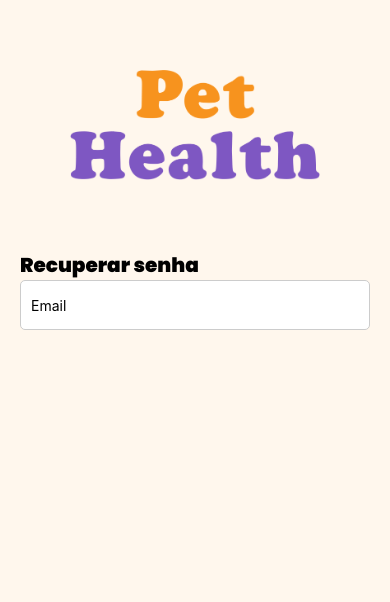
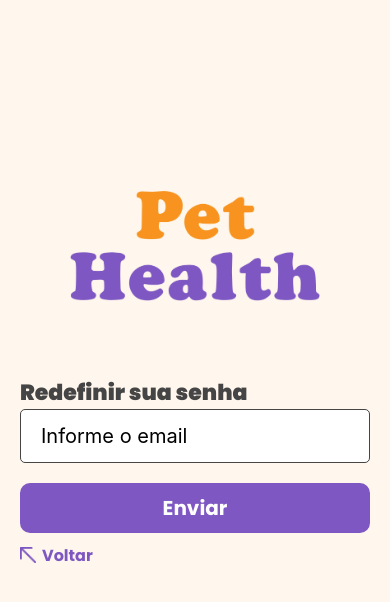
Before and after one commit to PetHealthPAM/pethealth, a React Native app: screen /Recuperarsenha in a window 390 px wide. Shown: the top 602 px of the page. Built offline with nearby package versions, Linux system fonts and the light colour scheme.

Commit message:
adição de tela recuperar senha funcionando faltando apenas utilizar toast para deixar mais bonito

```diff
--- a/src/app/screens/authentication/recuperarsenha/Recuperarsenha.js
+++ b/src/app/screens/authentication/recuperarsenha/Recuperarsenha.js
@@ -1,38 +1,78 @@
-import { Image, SafeAreaView, StyleSheet, Text, View } from 'react-native'
-import React from 'react'
+import { Image, Pressable, StyleSheet, Text, TextInput, View } from "react-native";
+import { useState } from "react";
+import { sendPasswordResetEmail } from "firebase/auth";
+import { auth } from "../../../config/firebaseConfig";
+import { useNavigation } from "@react-navigation/native";
+import { TouchableOpacity } from "react-native-gesture-handler";
 import Fonts from "../../../utils/Fonts";
-import { TextInput } from 'react-native-gesture-handler'
 
-export default function Recuperarsenha() {
+export default function ReplacePass({ navigation }) {
+    const [userMail, setUserMail] = useState('');
+    const router = useNavigation();
+
+
+    function replacePass() {
+        if (userMail !== '') {
+            sendPasswordResetEmail(auth, userMail)
+                .then(() => {
+                    alert("Foi enviado um email para: " + userMail + ". Verifique a sua caixa de email.");
+                    navigation.navigate('Login');
+                })
+                .catch((error) => {
+                    const errorMessage = error.message;
+                    alert("Ops! Alguma cois não deu certo. " + errorMessage + ". Tente novamente ou pressione voltar");
+                    return;
+                });
+        } else {
+            alert("É preciso informar um e-mail válido para efetuar a redefinição de senha");
+            return;
+        }
+
+
+    }
+
     return (
+        <View style={styles.container}>
 
-        <View style={styles.container}>
             <View style={styles.containlogo}>
                 <Image source={require('../../../../../assets/img/logoroxa.png')} style={styles.logo} />
             </View>
 
-            <View>
-                <Text style={styles.titulo}>Recuperar senha</Text>
+            <View style={styles.containtitulo}>
+            <Text style={styles.formTitle}>Redefinir sua senha</Text>
             </View>
 
             <TextInput
-                style={styles.input}
-                placeholder="Email"
+                style={styles.formInput}
+                placeholder="Informe o email"
                 keyboardType="email-address"
+                autoCapitalize="none"
+                autoComplete="email"
+                value={userMail}
+                onChangeText={setUserMail}
             />
+            <Pressable
+                style={styles.sendButton}
+                onPress={replacePass}
+            >
+                <Text style={styles.textButton}>Enviar</Text>
+            </Pressable>
+            <View style={styles.subContainer}>
+                <TouchableOpacity onPress={() => navigation.navigate("Login")} style={styles.displayrow} >
+                <Image source={require('../../../../../assets/img/arrow.png')} style={styles.arrow} />
+                <Text style={styles.txtvoltar}>Voltar</Text>
+                </TouchableOpacity>
+            </View>
         </View>
-
-    )
+    );
 }
 
-const styles = StyleSheet.create({
-
+export const styles = StyleSheet.create({
     container: {
         flex: 1,
         backgroundColor: '#FFF7ED',
-        paddingHorizontal: 20,
-        gap: 0,
-
+        paddingVertical:'40%',
+        paddingHorizontal:20,
     },
 
     containlogo: {
@@ -42,28 +82,67 @@ const styles = StyleSheet.create({
 
     logo: {
         width: 250,
-        height: 250,
+        height: 180,
         resizeMode: 'contain',
         alignItems: 'center',
         justifyContent: 'center',
+        marginBottom:40,
     },
 
-    titulo:{
-        fontFamily:Fonts["poppins-black"],
-        fontSize:20,
+    containtitulo:{
+        alignItems:'baseline'
     },
 
-    input: {
-        width: "auto",
-        height: 50,
+    formTitle: {
+        fontSize: 22,
+        fontFamily:Fonts["poppins-black"],
+        color: '#454545',
+
+
+    },
+    formInput: {
+        borderColor: '#454545',
         borderWidth: 1,
-        borderColor: '#ccc',
         borderRadius: 5,
-        paddingHorizontal: 10,
-        marginBottom: 10,
-        backgroundColor: '#fff'
+        backgroundColor:"#fff",
+        fontSize: 20,
+        width: '100%',
+        paddingHorizontal: 20,
+        paddingVertical:14,
+    },
+    subContainer: {
+        flexDirection: 'row',
+        paddingTop:10,
+    },
+    sendButton: {
+        backgroundColor: '#7E57C2',
+        width: '100%',
+        padding: 10,
+        borderRadius: 10,
+        alignItems: 'center',
+        marginTop:20,
+    },
+    textButton: {
+        color: 'white',
+        fontSize: 20,
+        fontFamily:Fonts["poppins-bold"],
+
     },
 
+    txtvoltar:{
+        fontFamily:Fonts['poppins-bold'],
+        fontSize:16,
+        color:"#7E57C2",
+    },
 
+    arrow:{
+        height:16,
+        width:16,
+        marginRight:6,
+        marginTop:4,
+    } ,
 
-})
+    displayrow:{
+        flexDirection: 'row',
+    },
+});
```
Also changed, not shown: assets/img/arrow.png (added), assets/img/arrow.svg (added).
